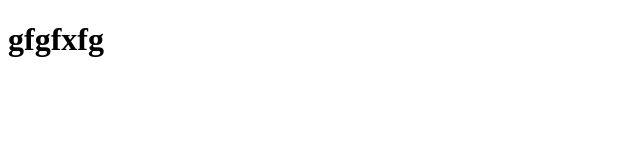
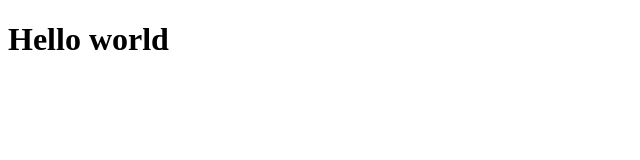
Before and after one commit to Hasniankhan009/Practice, a plain HTML site: page index.html in a window 1280 px wide. Shown: the whole page, without its empty margins (0-640 px from the left). Drawn offline with Linux system fonts and the light colour scheme.

Commit message:
new file add

```diff
--- a/index.html
+++ b/index.html
@@ -6,6 +6,7 @@
     <title>Document</title>
 </head>
 <body>
-    <h1>gfgfxfg</h1>
+    <h1>Hello world</h1>
+
 </body>
 </html>
```
Also changed, not shown: about.html (added).
